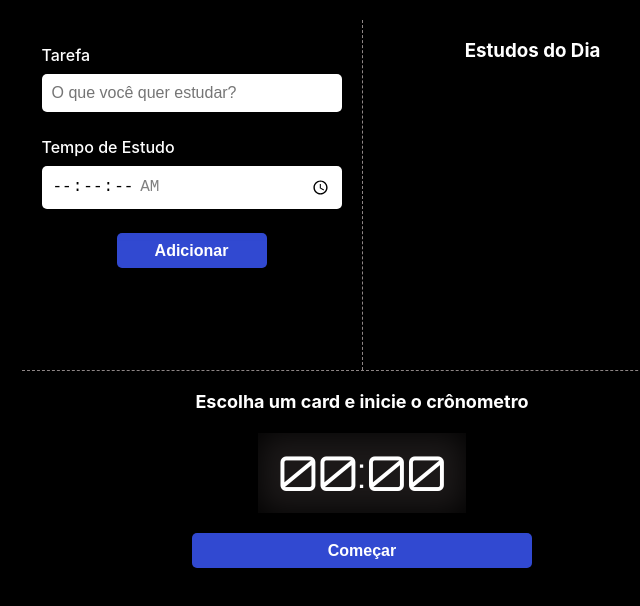
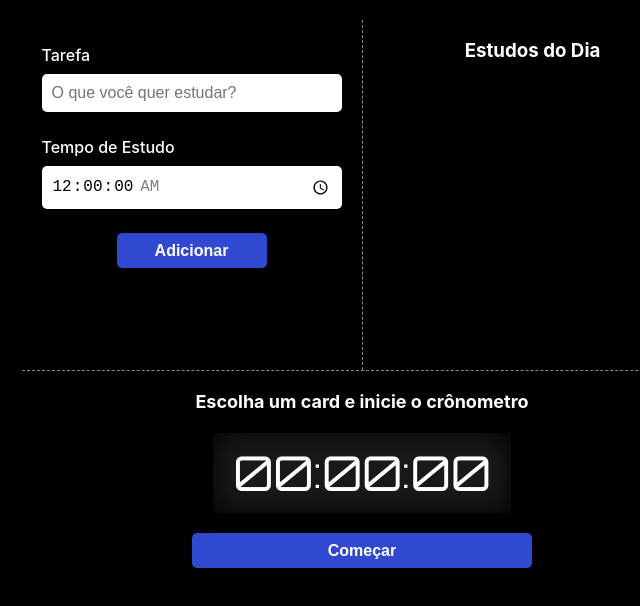
Before and after one commit to GHLFernandes/gf-studies, a React (Create React App) app: page / in a window 1280 px wide. Shown: the top 606 px of the page, without its empty margins (278-918 px from the left). Built offline with nearby package versions, Linux system fonts and the light colour scheme.

Commit message:
feat: finalização do projeto

```diff
--- a/src/App.tsx
+++ b/src/App.tsx
@@ -15,8 +15,6 @@ function App() {
 
   const [tasks, setTasks] = useState<ITask[] | []>([]);
   const [selectTask, setSelectTask] = useState<ITask>();
-  const [ time, setTime ] = useState('');
-  const [ task, setTask ] = useState('');
 
   const handleSubmit = (task:any) => {
     setTasks([...tasks, task])
@@ -24,19 +22,33 @@ function App() {
 
   const handleTask = (task:ITask) => {
     setSelectTask(task);
-    setTask(task.task)
-    setTime(task.time)
     setTasks(tasks => tasks.map( item => ({
       ...item,
       selected: task.id === item.id ? true : false
     })))
+  };
+
+  const finishTask = () => {
+    if(selectTask){
+      setSelectTask(undefined);
+      setTasks(tasks => tasks.map(item => {
+        if(item.id === selectTask.id){
+          return {
+            ...item,
+            selected: false,
+            completed: true
+          }
+        }
+        return item;
+      }))
+    }
   }
 
   return (
     <StyledApp>
       <Form onSubmit={handleSubmit}/>
       <List tasks={tasks} selected={selectTask} onClick={handleTask}/>
-      <Timer selected={selectTask}/>
+      <Timer selected={selectTask} finishTask={finishTask}/>
     </StyledApp>
   );
 }
--- a/src/components/Clock/index.tsx
+++ b/src/components/Clock/index.tsx
@@ -2,6 +2,10 @@ import React, {useState, useEffect} from 'react'
 import styled from 'styled-components';
 import { timeToSeconds } from '../../common/utils/time';
 import ITask from '../../types/task';
+interface Props {
+  time: number | undefined,
+  go: boolean
+}
 
 const StyledClock = styled.div`
     display: flex;
@@ -13,6 +17,15 @@ const StyledClock = styled.div`
     padding-right: 20px;
     line-height: 80px;
     box-shadow: inset 0 0 2em #000;
+
+    &.start{
+      color: #00c000;
+    }
+
+    &.ending{
+      background-color: #872b2b !important;
+    }
+
 `;
 
 const StyledDigit = styled.span`
@@ -23,19 +36,35 @@ const StyledDots = styled.span`
     font-size: 2.5em;
 `;
 
-interface Props {
-  time: number | undefined
-}
 
-export default function Clock({time = 0}:Props) {
+export default function Clock({time = 0, go}:Props) {
 
-  const mm = Math.floor(time / 60);
+  const hh = Math.floor(time / 3600);
+  const mm = Math.floor((time - (hh * 3600)) / 60);
   const ss = time % 60;
+
+  const [firstPartHh, secondPartHh] = String(hh).padStart(2, '0');
   const [firstPartMin, secondPartMin] = String(mm).padStart(2, '0');
   const [firstPartSec, secondPartSec] = String(ss).padStart(2, '0');
 
+  const last5Secs = (go && time < 10)?true:false;
+  const [last9Secs, setLast9Secs] = useState(false);
+
+  useEffect(() => {
+    setTimeout( () => {
+      if(go && time < 10){
+        setLast9Secs(!last9Secs);
+      }
+    }, 100)
+    setLast9Secs(false);
+  }, [go, time])
+
+
   return (
-    <StyledClock>
+    <StyledClock className={`${go?'start':''}  ${last9Secs?'ending':''}`}>
+        <StyledDigit>{firstPartHh}</StyledDigit>
+        <StyledDigit>{secondPartHh}</StyledDigit>
+        <StyledDots>:</StyledDots>
         <StyledDigit>{firstPartMin}</StyledDigit>
         <StyledDigit>{secondPartMin}</StyledDigit>
         <StyledDots>:</StyledDots>
--- a/src/components/InputTime/index.tsx
+++ b/src/components/InputTime/index.tsx
@@ -42,7 +42,7 @@ export default function InputTime({label, onChange, value}: { label: string , on
           id='time'
           name='time'
           onChange={handleChange}
-          value={value}
+          value={value?value:'00:00:00'}
           min='00:00:00'
           max='08:59:59'
           required
--- a/src/components/List/Item/index.tsx
+++ b/src/components/List/Item/index.tsx
@@ -1,9 +1,11 @@
 import React from 'react'
 import styled from 'styled-components';
+import ITask from '../../../types/task';
+import checked from '../../../assets/img/checked.png';
 
-const StyledItem = styled.li<{selected : any}>`
-  background-color: ${(props)=> props.selected?'#8e8686':'#635b5b'};
-  box-shadow: ${(props)=> props.selected?'0 0 .4em #fff':'none'};
+const StyledItem = styled.li`
+  background-color: #635b5b;
+  box-shadow:none;
   border-radius: 5px;
   padding-left: 10px;
   padding-bottom: 10px;
@@ -11,6 +13,20 @@ const StyledItem = styled.li<{selected : any}>`
   color: white;
   line-height: 10px;
 
+  &.selected{
+    background-color: #8e8686;
+    box-shadow:0 0 .4em #fff;
+  }
+
+  &.completed{
+    background-color: green !important;
+    box-shadow:0 0 .4em green;
+  }
+
+  &.completed:hover{
+    background-color: #8e8686;
+    cursor: default;
+  }
 
 :hover{
   background-color: #8e8686;
@@ -18,20 +34,36 @@ const StyledItem = styled.li<{selected : any}>`
 }
 `;
 
+const CompletedItem = styled.span`{
+  &.completed-task{
+    display: block;
+    float: right;
+    margin-top: -27px;
+    background-image: url(${checked});
+    background-repeat: no-repeat;
+    background-size: 38px 38px;
+    padding-right: 8px;
+    width: 42px;
+    height: 45px;
+  }
+}`;
 
-
-export default function Item({task, onClick, selected}: {task:any, onClick:Function, selected:any}) {
+export default function Item({task, onClick}: {task:ITask, onClick:Function}) {
 
   const handleClick = () => {
-    onClick(task);
+    if(!task.completed){
+      onClick(task);
+    }
   }
 
   return (
     <StyledItem key={task.id}
-        selected={selected && selected.id == task.id?true:false}
+    className={`${task.id === task.id && task.selected?'selected':''} ${task.id === task.id && task.completed?'completed':''}`}
         onClick={handleClick}>
         <h3>{task.task} </h3>
         <span>{task.time}</span>
+
+        {task.completed && <CompletedItem className='completed-task' aria-label='task-completed'></CompletedItem>}
     </StyledItem>
   )
 };
--- a/src/components/List/index.tsx
+++ b/src/components/List/index.tsx
@@ -80,7 +80,7 @@ export default function List({onClick, selected, tasks} : Props) {
             <h3>Estudos do Dia</h3>
 
                 <ul>
-                    {tasks.map((task:any) => <Item key={task.id} selected={selected} task={task} onClick={handleClick}/> )}
+                    {tasks.map((task:ITask) => <Item key={task.id} task={task} onClick={handleClick}/> )}
                 </ul>
 
         </StyledList>
--- a/src/components/Timer/index.tsx
+++ b/src/components/Timer/index.tsx
@@ -41,12 +41,14 @@ const StyledClock = styled.div`
 
 interface Props {
     selected: ITask | undefined
+    finishTask: () => void
 }
 
-export default function Timer({selected} : Props) {
+export default function Timer({selected, finishTask} : Props) {
 
     const [time, setTime] = useState<number>(0);
     const [task, setTask] = useState<string>('');
+    const [click, setClick] = useState<boolean>(false);
 
     useEffect(() =>{
         if(selected){
@@ -56,14 +58,16 @@ export default function Timer({selected} : Props) {
     },[selected])
 
     const countdown = (counter:number = 0) => {
+        setClick(true);
         setTimeout( () => {
             if(counter > 0){
                 setTime(counter - 1)
                 return countdown(counter - 1);
             }
+            finishTask();
+            setClick(false);
         }, 1000);
-
-    }
+    };
 
   return (
     <StyledTimer>
@@ -72,7 +76,7 @@ export default function Timer({selected} : Props) {
             <h3>{task}</h3>
         </Title>
         <StyledClock>
-            <Clock time={time}/>
+            <Clock time={time} go={click}/>
         </StyledClock>
         <Button onClick={() => countdown(time)}>Começar</Button>
     </StyledTimer>
```
Also changed, not shown: src/assets/img/checked.png (added).
